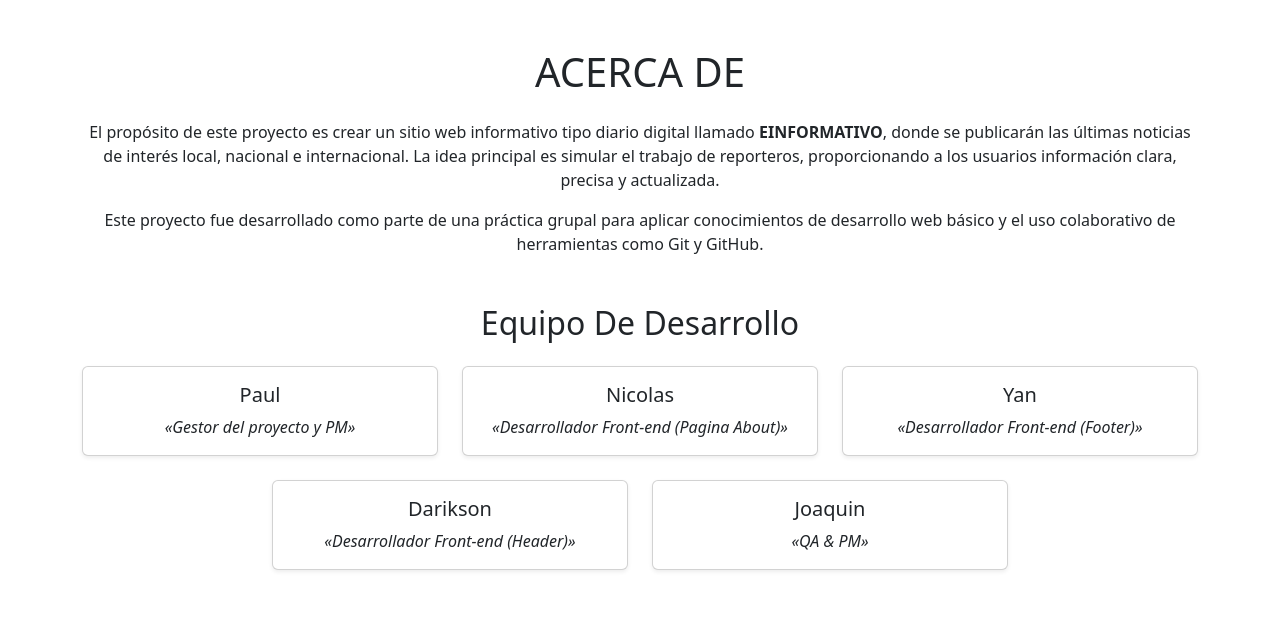
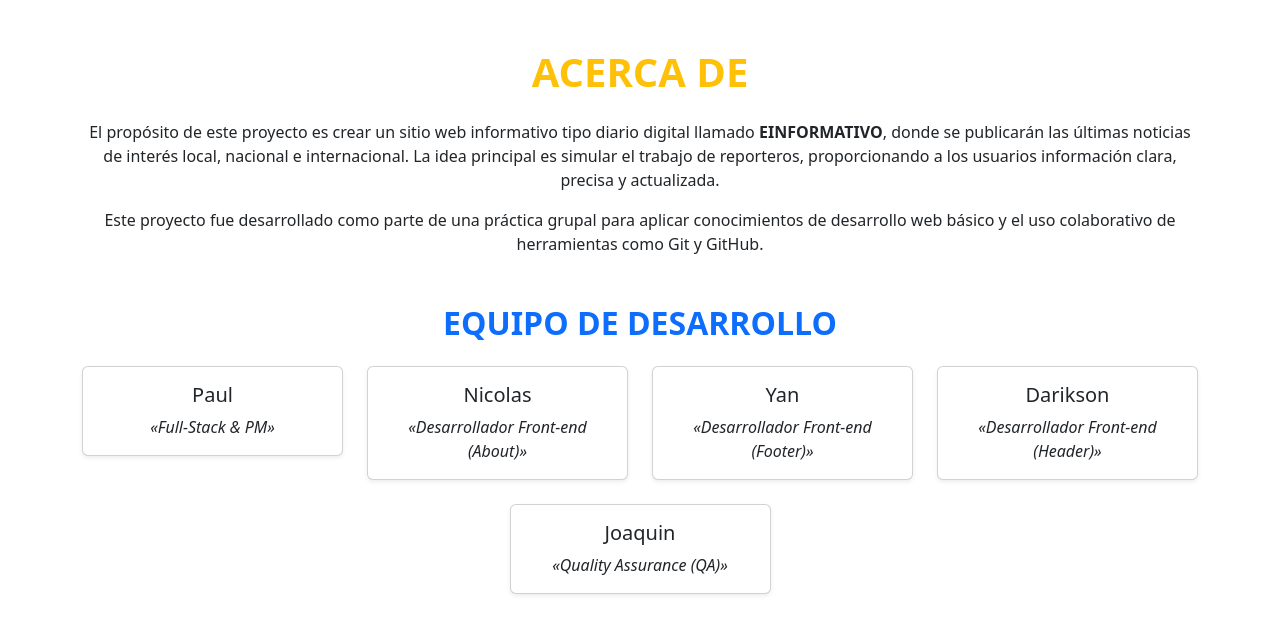
Before and after one commit to npauuul/einformativo, a plain HTML site: page about.html in a window 1280 px wide. Drawn offline with nearby package versions, Linux system fonts and the light colour scheme; no server answers.

Commit message:
Finish about
Page ready to migrate to the main branch and work properly after improving code and styles

```diff
--- a/about.html
+++ b/about.html
@@ -3,7 +3,7 @@
 
 <head>
     <meta charset="UTF-8">
-    <title></title>
+    <title>Sobre nosotros</title>
     <script src="https://code.jquery.com/jquery-3.6.0.min.js"></script>
     <link href="https://cdn.jsdelivr.net/npm/bootstrap@5.3.0/dist/css/bootstrap.min.css" rel="stylesheet">
     <script src="https://cdn.jsdelivr.net/npm/bootstrap@5.3.0/dist/js/bootstrap.bundle.min.js"></script>
@@ -16,7 +16,7 @@
     <!-- Main -->
     <main>
         <div class="container mt-5">
-            <h1 class="text-center mb-4">ACERCA DE</h1>
+            <h1 class="text-center mb-4 text-warning fw-bold">ACERCA DE</h1>
             <p class="text-center">
                 El propósito de este proyecto es crear un sitio web informativo tipo diario digital llamado
                 <strong>EINFORMATIVO</strong>, donde se publicarán las últimas noticias de interés local, nacional e
@@ -29,29 +29,29 @@
                 desarrollo web básico y el uso colaborativo de herramientas como Git y GitHub.
             </p>
 
-            <h2 class="text-center mt-5">Equipo De Desarrollo</h2>
+            <h2 class="text-center mt-5 text-primary fw-semibold text-uppercase">Equipo De Desarrollo</h2>
             <div class="row justify-content-center mt-4">
                 <!-- Miembro 1 -->
-                <div class="col-md-4 mb-4">
-                    <div class="card shadow-sm">
+                <div class="col-md-3 mb-4">
+                    <div class="card shadow-sm" >
                         <div class="card-body text-center">
                             <h5 class="card-title">Paul</h5>
-                            <p class="card-text"><em>«Gestor del proyecto y PM»</em></p>
+                            <p class="card-text"><em>«Full-Stack & PM»</em></p>
                         </div>
                     </div>
                 </div>
                 <!-- Miembro 2 -->
-                <div class="col-md-4 mb-4">
-                    <div class="card shadow-sm">
+                <div class="col-md-3 mb-4">
+                    <div class="card shadow-sm" >
                         <div class="card-body text-center">
                             <h5 class="card-title">Nicolas</h5>
-                            <p class="card-text"><em>«Desarrollador Front-end (Pagina About)»</em></p>
+                            <p class="card-text"><em>«Desarrollador Front-end (About)»</em></p>
                         </div>
                     </div>
                 </div>
                 <!-- Miembro 3 -->
-                <div class="col-md-4 mb-4">
-                    <div class="card shadow-sm">
+                <div class="col-md-3 mb-4">
+                    <div class="card shadow-sm" >
                         <div class="card-body text-center">
                             <h5 class="card-title">Yan</h5>
                             <p class="card-text"><em>«Desarrollador Front-end (Footer)»</em></p>
@@ -59,8 +59,8 @@
                     </div>
                 </div>
                 <!-- Miembro 4 -->
-                <div class="col-md-4 mb-4">
-                    <div class="card shadow-sm">
+                <div class="col-md-3 mb-4">
+                    <div class="card shadow-sm" >
                         <div class="card-body text-center">
                             <h5 class="card-title">Darikson</h5>
                             <p class="card-text"><em>«Desarrollador Front-end (Header)»</em></p>
@@ -68,11 +68,11 @@
                     </div>
                 </div>
                 <!-- Miembro 5 -->
-                <div class="col-md-4 mb-4">
-                    <div class="card shadow-sm">
+                <div class="col-md-3 mb-4">
+                    <div class="card shadow-sm" >
                         <div class="card-body text-center">
                             <h5 class="card-title">Joaquin</h5>
-                            <p class="card-text"><em>«QA & PM»</em></p>
+                            <p class="card-text"><em>«Quality Assurance (QA)»</em></p>
                         </div>
                     </div>
                 </div>
```
